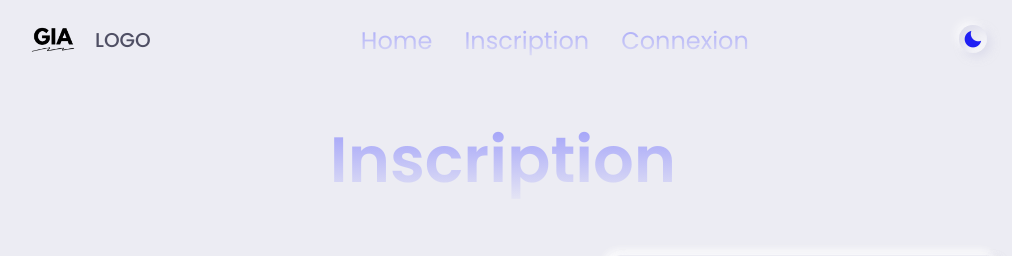
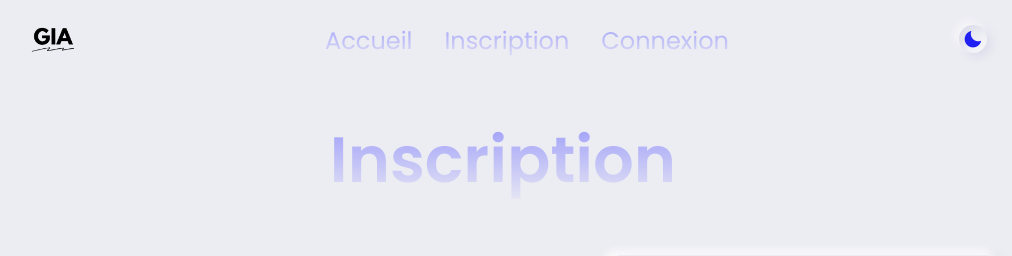
Before and after one commit to MikeOxmoll/SauveteurBangalHackeur, a PHP site: page /index.php?controle=utilisateur&action=inscr in a window 1280 px wide. Shown: the top 256 px of the page, without its empty margins (137-1149 px from the left). Run offline with PHP 8.4, Linux system fonts and the light colour scheme.

Commit message:
Update menu.tpl

```diff
--- a/BH/vue/menu/menu.tpl
+++ b/BH/vue/menu/menu.tpl
@@ -2,13 +2,13 @@
     <!-- LOGO -->
     <a href="./index.php?controle=utilisateur&action=accueil&param=vehicule-home" class="nav__logo">
         <img src="./vue/image/logo.png" alt="logo" class="nav__logo-img">
-        <p class="nav__logo-title"><?php echo isset($_SESSION['profil']) ? $_SESSION['profil']['pseudo'] : 'LOGO'; ?></p>
+        <p class="nav__logo-title"><?php echo isset($_SESSION['profil']) ? $_SESSION['profil']['pseudo'] : ''; ?></p>
     </a>
     <!-- MENU -->
     <div class="nav__menu" id="nav-menu">
         <ul class="nav__list">
             <li class="nav__item">
-                <a href="./index.php?controle=utilisateur&action=accueil&param=vehicule-home" class="nav__link">Home</a>
+                <a href="./index.php?controle=utilisateur&action=accueil&param=vehicule-home" class="nav__link">Accueil</a>
             </li>
             <?php
                 if ($controle == 'accueil') {
```
